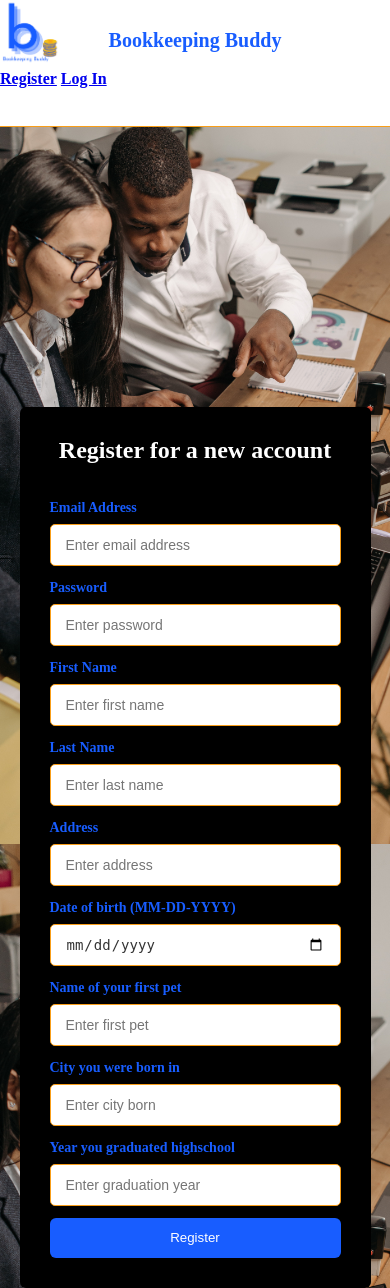
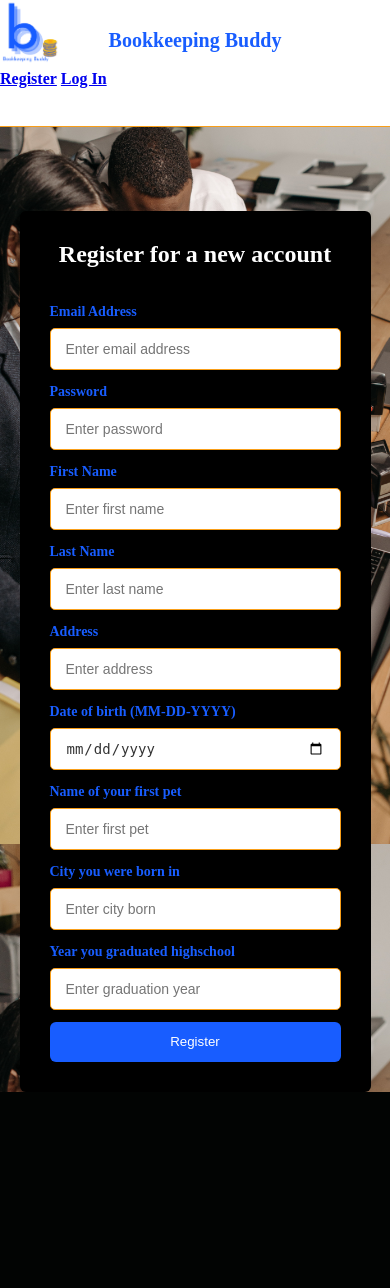
Before and after one commit to appl-domain-group-1/Bookkeeping-Buddy, a Flask app: page /auth/register in a window 390 px wide. After the commit the page ends 1092 px from the top, so only its background shows below. Run offline with Flask 2, Linux system fonts and the light colour scheme; some libraries are stand-ins or nearby versions.

Commit message:
Modification to register.html to change form format

```diff
--- a/appl_domain/templates/auth/register.html
+++ b/appl_domain/templates/auth/register.html
@@ -166,7 +166,7 @@ form .fields .input-field{
 }
 @media screen and (max-width: 390px) {
   .container {
-      margin-top: 280px;
+      margin-top: 10vh;
   }}
 
 
```
